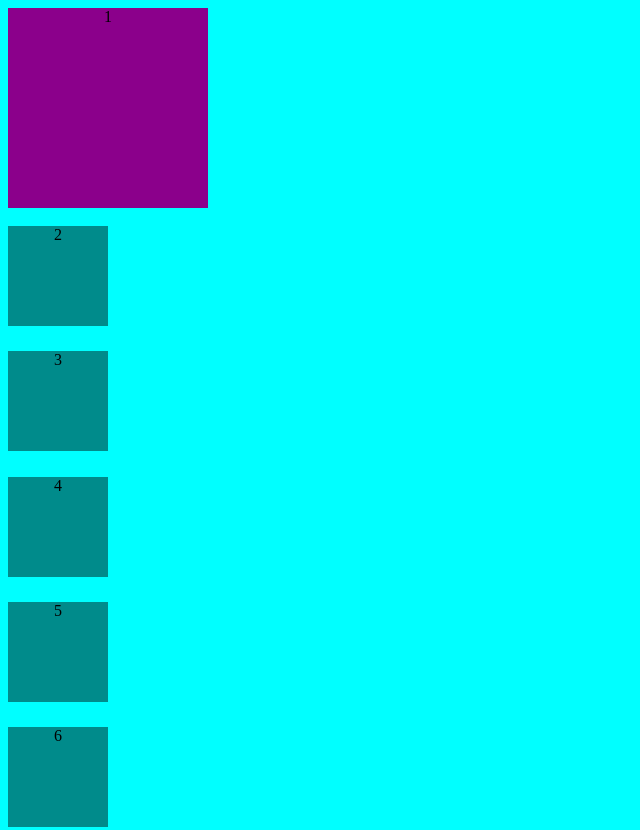
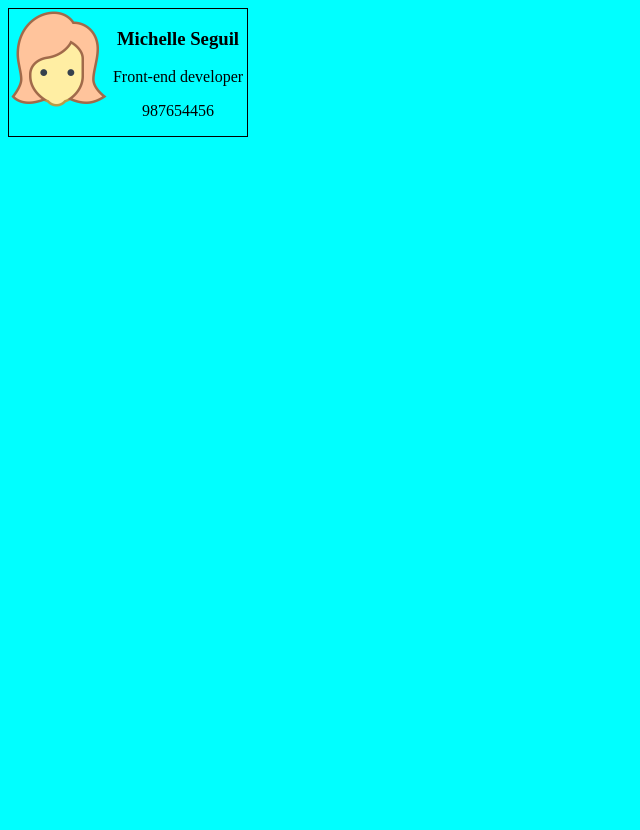
Before and after one commit to luisa124/ejercicio-float, a plain HTML site: page index.html in a window 1280 px wide. Shown: the top 830 px of the page, without its empty margins (0-640 px from the left). After the commit the page ends 800 px from the top, so only its background shows below. Drawn offline with Linux system fonts and the light colour scheme.

Commit message:
subiendo ejercicio fload parte cuatro

```diff
--- a/assets/css/main.css
+++ b/assets/css/main.css
@@ -29,7 +29,7 @@ img {
 } */
 
 /*--------------ejercicio float parte tres-------------*/
-.caja {
+/* .caja {
     margin-top: %;
     background-color: darkmagenta;
     width: 200px;
@@ -76,3 +76,19 @@ img {
     width: 100px;
     height: 100px;
 }
+ */
+
+/* ejercicio float parte cuatro */
+
+*{
+    box-sizing: border-box;
+}
+img{
+    height: 100px;
+    float: left;
+}
+
+div{
+    width: 240px;
+    border: 1px solid black;
+}
--- a/index.html
+++ b/index.html
@@ -19,7 +19,7 @@
           <p>Lorem ipsum dolor sit amet, consectetur adipisicing elit. Animi soluta natus vero vel ea. Omnis natus quasi aperiam quas ratione nisi voluptatum, aliquam, sapiente maxime itaque quae. Laudantium ducimus, repellat.Lorem ipsum dolor sit amet, consectetur adipisicing elit. Animi soluta natus vero vel ea. Omnis natus quasi aperiam quas ratione nisi voluptatum, aliquam, sapiente maxime itaque quae. Laudantium ducimus, repellat.Lorem ipsum dolor sit amet, consectetur adipisicing elit. Animi soluta natus vero vel ea. Omnis natus quasi aperiam quas ratione nisi voluptatum, aliquam, sapiente maxime itaque quae. Laudantium ducimus, repellat.Lorem ipsum dolor sit amet, consectetur adipisicing elit. Animi soluta natus vero vel ea. Omnis natus quasi aperiam quas ratione nisi voluptatum, aliquam, sapiente maxime itaque quae. Laudantium ducimus, repellat.</p>
     </div> -->
     <!-- ejercicio fload parte tres -->
-    <div class="container">
+    <!-- <div class="container">
         <div class="row">
             <div class="caja">
             1
@@ -43,6 +43,13 @@
                 7
             </div>
         </div>
+    </div> -->
+<!-- ejercicio fload parte cuatro -->
+    <div class="contenedor">
+        <img src="assets/img/user.png" alt="user">
+        <h3>Michelle Seguil</h3>
+        <p>Front-end developer</p>
+        <p>987654456</p>
     </div>
 </body>
 </html>
```
Also changed, not shown: assets/img/user.png (added).
